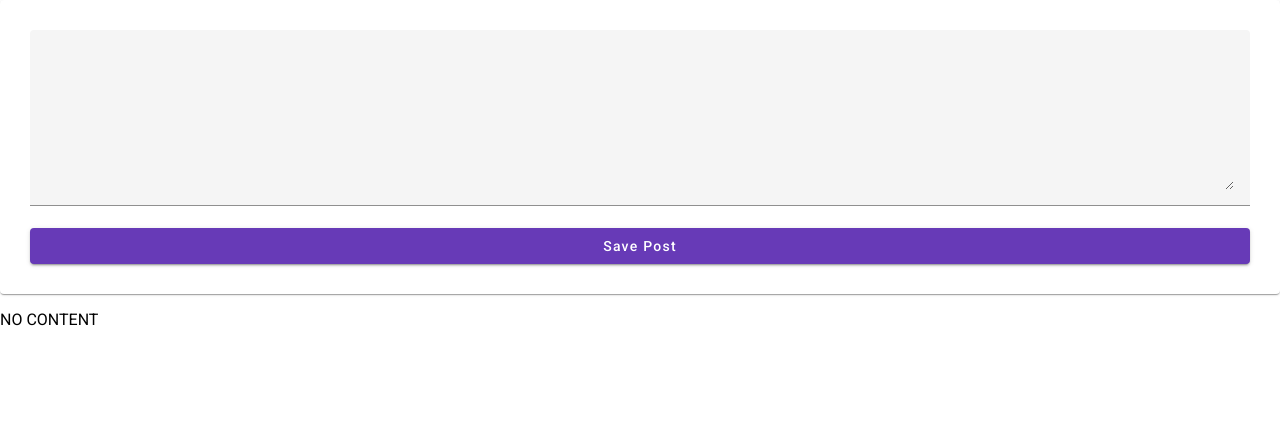
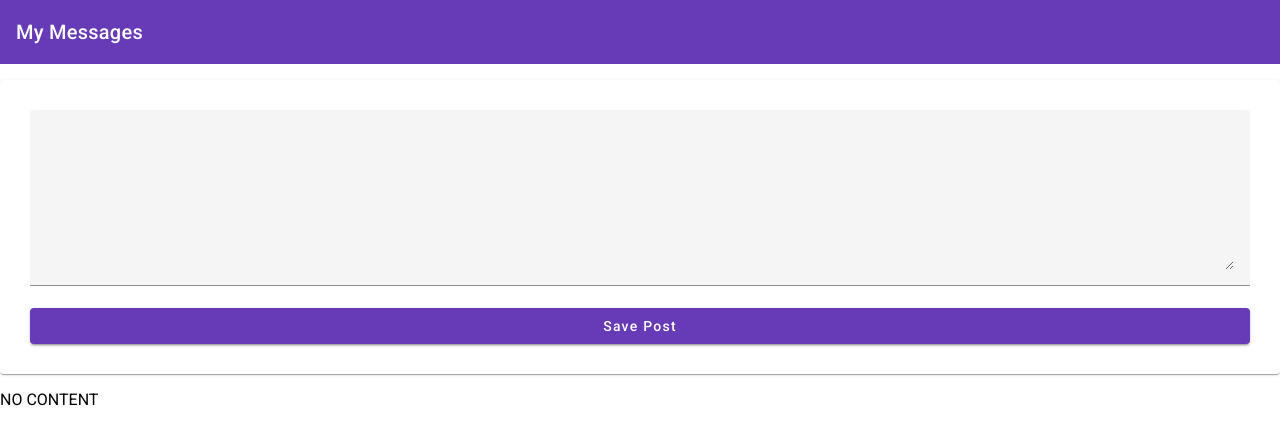
Before and after one commit to chibui/mean-tut, an Angular app in the folder mean-course/: page / in a window 1280 px wide. Shown: the top 444 px of the page. Built offline with nearby package versions, Linux system fonts and the light colour scheme.

Commit message:
22. add toolbar

```diff
--- a/mean-course/src/app/app.component.css
+++ b/mean-course/src/app/app.component.css
@@ -0,0 +1,3 @@
+main {
+  margin-top: 1rem;
+}
--- a/mean-course/src/app/app.component.html
+++ b/mean-course/src/app/app.component.html
@@ -1 +1,4 @@
-<app-post-create></app-post-create>
+<app-header></app-header>
+<main>
+  <app-post-create></app-post-create>
+</main>
--- /dev/null
+++ b/mean-course/src/app/header/header.component.html
@@ -0,0 +1 @@
+<mat-toolbar color="primary">My Messages</mat-toolbar>
```
Also changed, not shown: mean-course/src/app/app.module.ts (+5 -3 lines), mean-course/src/app/header/header.component.ts (added, +10 -0 lines), mean-course/src/app/header/header.component.css (added), 1 other file (tests, documents, lock files or other folders).
